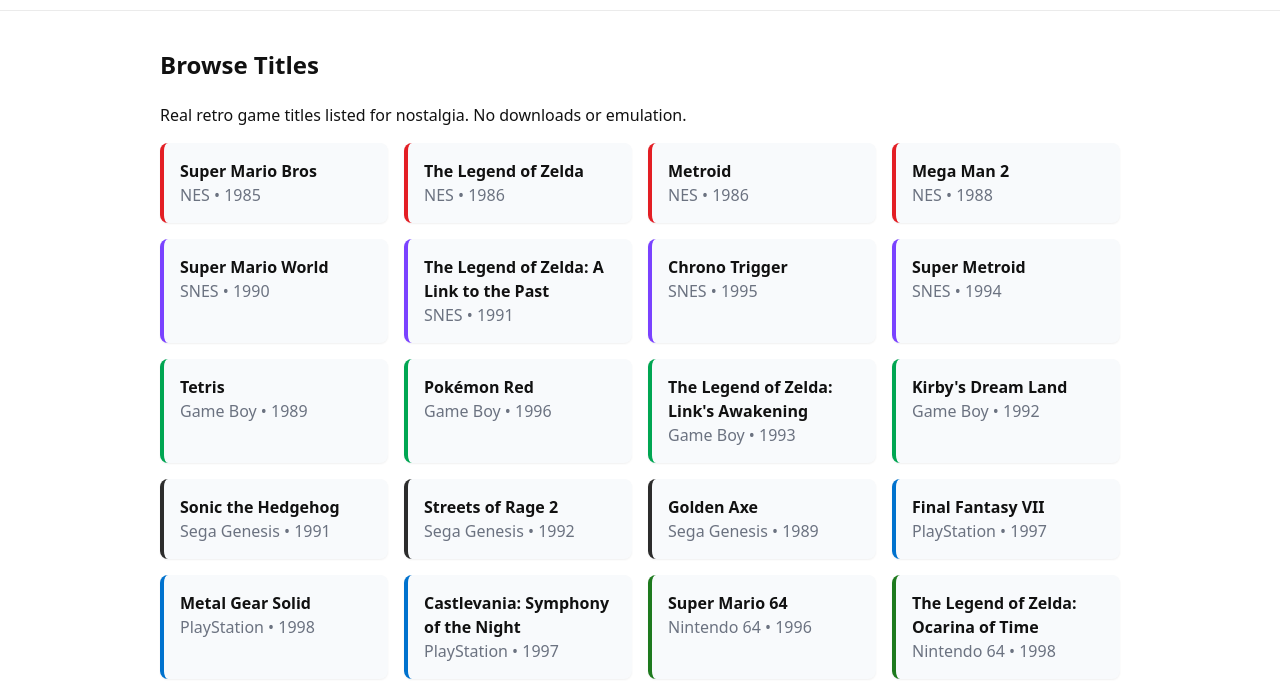
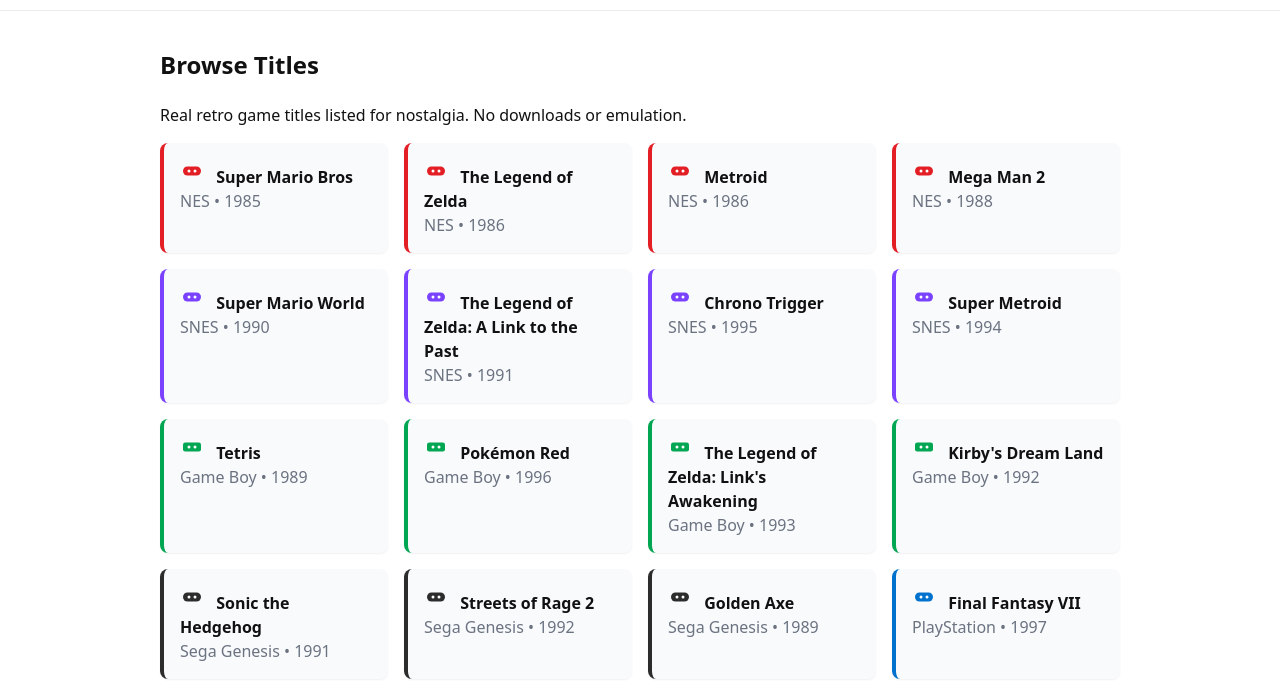
Before and after one commit to mloesche23/SpecDrivenTest, a website: page public/library.html in a window 1280 px wide. Shown: the part 102-794 px from the top of the page. Drawn offline with Linux system fonts and the light colour scheme.

Commit message:
Show console icons on library cards; add .console-icon style

```diff
--- a/public/assets/css/styles.css
+++ b/public/assets/css/styles.css
@@ -114,6 +114,11 @@ body {
   height: 32px;
   margin-right: 0.5rem;
 }
+.console-icon {
+  width: 24px;
+  height: 24px;
+  margin-right: 0.5rem;
+}
 .console-card .dot {
   width: 10px;
   height: 10px;
--- a/public/assets/js/library.js
+++ b/public/assets/js/library.js
@@ -7,7 +7,10 @@
   function card(game) {
     const href = `game.html?title=${encodeURIComponent(game.title)}`;
     const cls = consoleClass(game.console);
+    const icon = iconForConsole(game.console);
+    const alt = `${game.console} icon`;
     return `<a class="card ${cls}" href="${href}" aria-label="View ${game.title} details">
+      <img class="console-icon" src="${icon}" alt="${alt}" loading="lazy" />
       <span class="dot" aria-hidden="true"></span>
       <strong>${game.title}</strong><br/>
       <span class="muted">${game.console}${game.year ? ` • ${game.year}` : ''}</span>
@@ -22,6 +25,16 @@
     if (n === 'playstation') return 'console-ps1';
     if (n === 'nintendo 64') return 'console-n64';
     return '';
+  }
+  function iconForConsole(name) {
+    const n = (name || '').toLowerCase();
+    if (n === 'nes') return 'assets/img/console-nes.svg';
+    if (n === 'snes') return 'assets/img/console-snes.svg';
+    if (n === 'game boy') return 'assets/img/console-gameboy.svg';
+    if (n === 'sega genesis') return 'assets/img/console-genesis.svg';
+    if (n === 'playstation') return 'assets/img/console-ps1.svg';
+    if (n === 'nintendo 64') return 'assets/img/console-n64.svg';
+    return 'assets/img/placeholder.svg';
   }
   async function loadGames() {
     const res = await fetch('assets/data/games.json', { cache: 'no-cache' });
```
